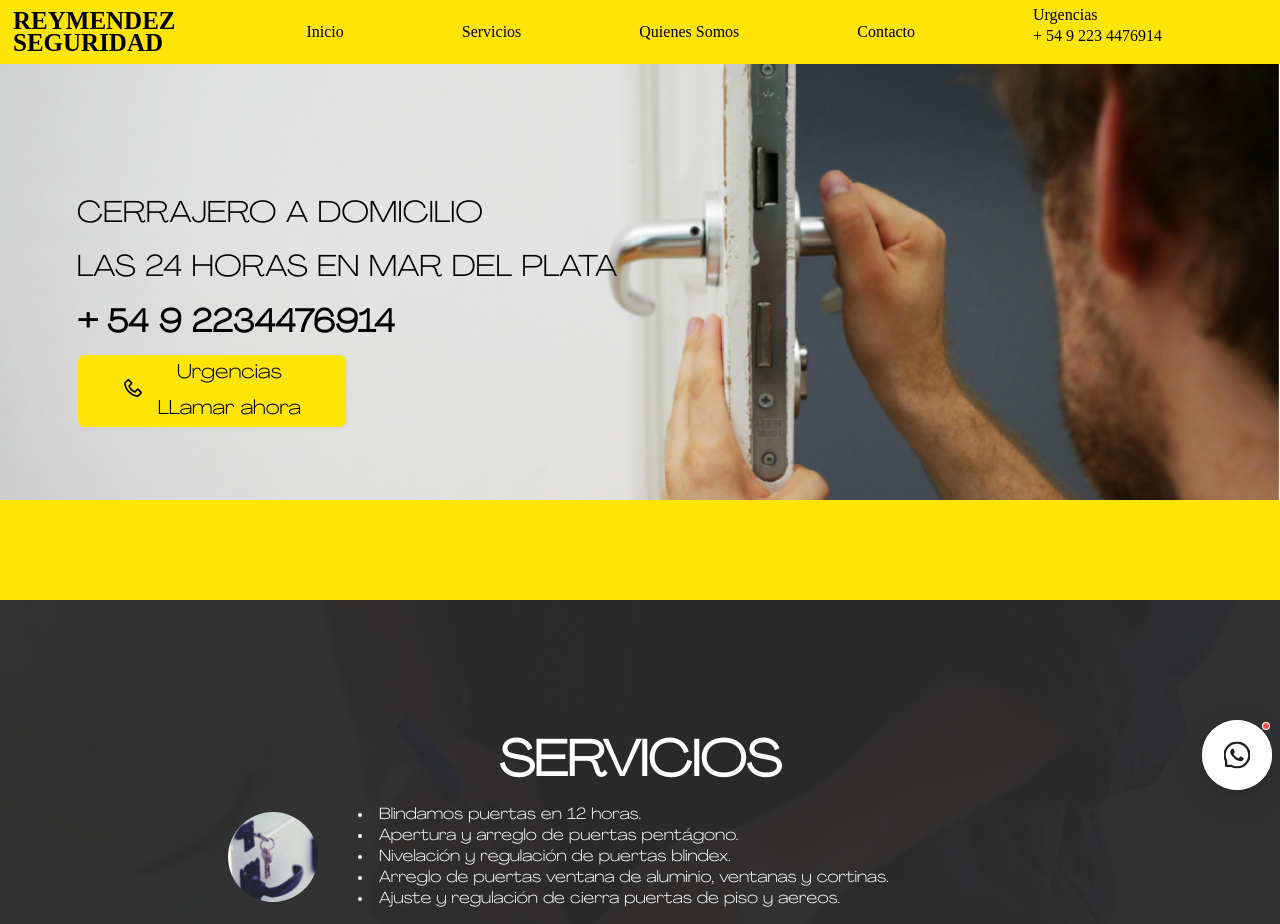
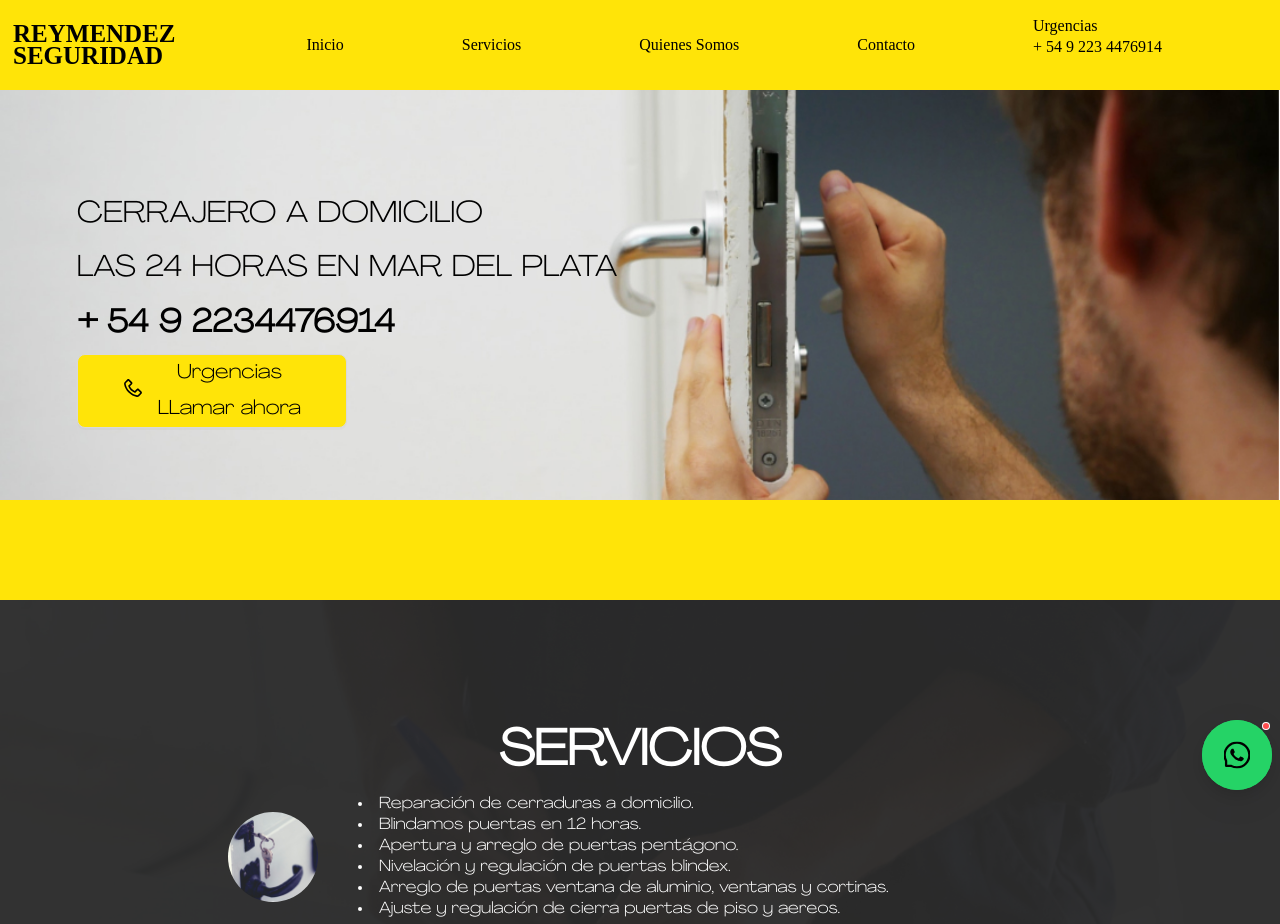
Before and after one commit to JoacoDiSant/Athena-Executor, a Next.js app: page / in a window 1280 px wide. Shown: the top 924 px of the page. Built offline with nearby package versions, Linux system fonts and the light colour scheme.

Commit message:
SEO initial test

```diff
--- a/src/Components/Body/index.tsx
+++ b/src/Components/Body/index.tsx
@@ -1,5 +1,5 @@
 import React from 'react';
-import { Button, FloatButton } from 'antd';
+import { Button, ConfigProvider, FloatButton } from 'antd';
 import { PhoneOutlined, WhatsAppOutlined } from '@ant-design/icons';
 import { useMediaQuery } from 'react-responsive';
 
@@ -67,6 +67,7 @@ function Body() {
           <div className={`Second Text ${styles.body_first_text}`}>
             <span className={styles.image1} />
             <div className={styles.textLi}>
+              <li>Reparación de cerraduras a domicilio.</li>
               <li>Blindamos puertas en 12 horas.</li>
               <li>Apertura y arreglo de puertas pentágono. </li>
               <li>Nivelación y regulación de puertas blindex. </li>
@@ -140,6 +141,13 @@ function Body() {
           </div>
         </div>
       </div>
+      <ConfigProvider
+        theme={{
+          token: {
+            colorPrimary: 'rgb(37, 211, 102)',
+          },
+        }}
+      >
         <FloatButton
           badge={{ dot: true }}
           href="https://wa.me/5492234476914"
@@ -147,6 +155,7 @@ function Body() {
             <WhatsAppOutlined
               style={{
                 transform: 'scale(1.5)',
+                color: 'black',
               }}
             />
           }
@@ -157,7 +166,9 @@ function Body() {
             height: ' 70px',
           }}
           tooltip={<div> Hablanos por WhatsApp </div>}
+          type="primary"
         />
+      </ConfigProvider>
     </div>
   );
 }
--- a/src/Components/index.tsx
+++ b/src/Components/index.tsx
@@ -24,6 +24,7 @@ function App() {
           zIndex: 1,
           position: 'fixed',
           width: '100%',
+          height: '90px',
           top: 0,
         }}
       >
--- a/src/pages/index.tsx
+++ b/src/pages/index.tsx
@@ -1,3 +1,5 @@
+/* eslint-disable max-len */
+/* eslint-disable react/jsx-sort-props */
 import Head from 'next/head';
 
 import App from '@/Components';
@@ -11,8 +13,18 @@ export default function Home() {
         </title>
         <meta content="width=device-width, initial-scale=1" name="viewport" />
         <meta
-          content="Cerrajería 24 Horas - Mar del Plata - Rey Mendez Seguridad"
-          name="description"
+          property="description"
+          content="Cerrajero de Urgencias a Domicilio las 24hs en Mar del Plata. TEL y WHATSAPP: 223 447 6914"
+        />
+        <meta property="og:site_name" content="Rey Mendez Seguridad" />
+        <meta
+          property="og:description"
+          content="Cerrajero de Urgencias a Domicilio las 24hs en Mar del Plata. TEL y WHATSAPP: 223 447 6914."
+        />
+        <meta property="og:url" content="https://reymendezseguridad.com/" />
+        <meta
+          property="og:title"
+          content="Reparación de cerraduras a domicilio"
         />
         <meta content="index" name="robots" />
       </Head>
--- a/src/styles/Header.module.css
+++ b/src/styles/Header.module.css
@@ -29,7 +29,7 @@
   display: flex;
   flex-direction: row;
   justify-content: space-evenly;
-  align-items: flex-end;
+  align-items: center;
   width: 100%;
 }
 
@@ -42,7 +42,7 @@
 
 .actions_fonts {
   color: black;
-  margin-top: 20px;
+
   font-weight: 400;
 }
 
```
Lines whose indentation alone changed are shown as unchanged.
